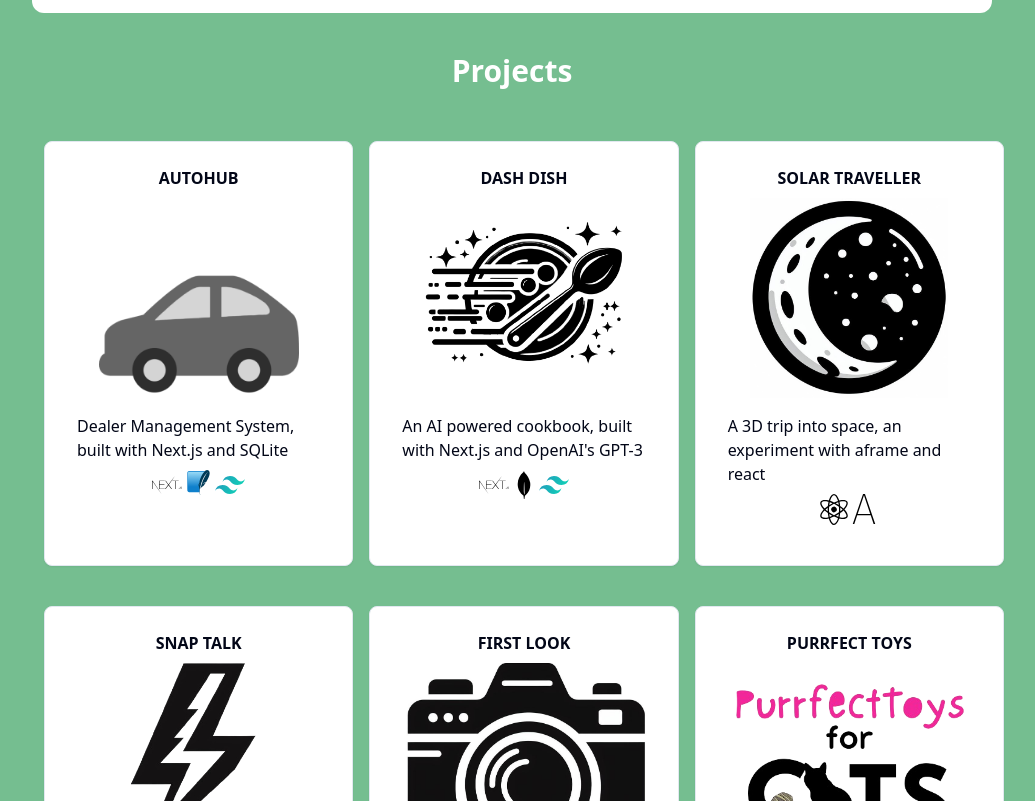
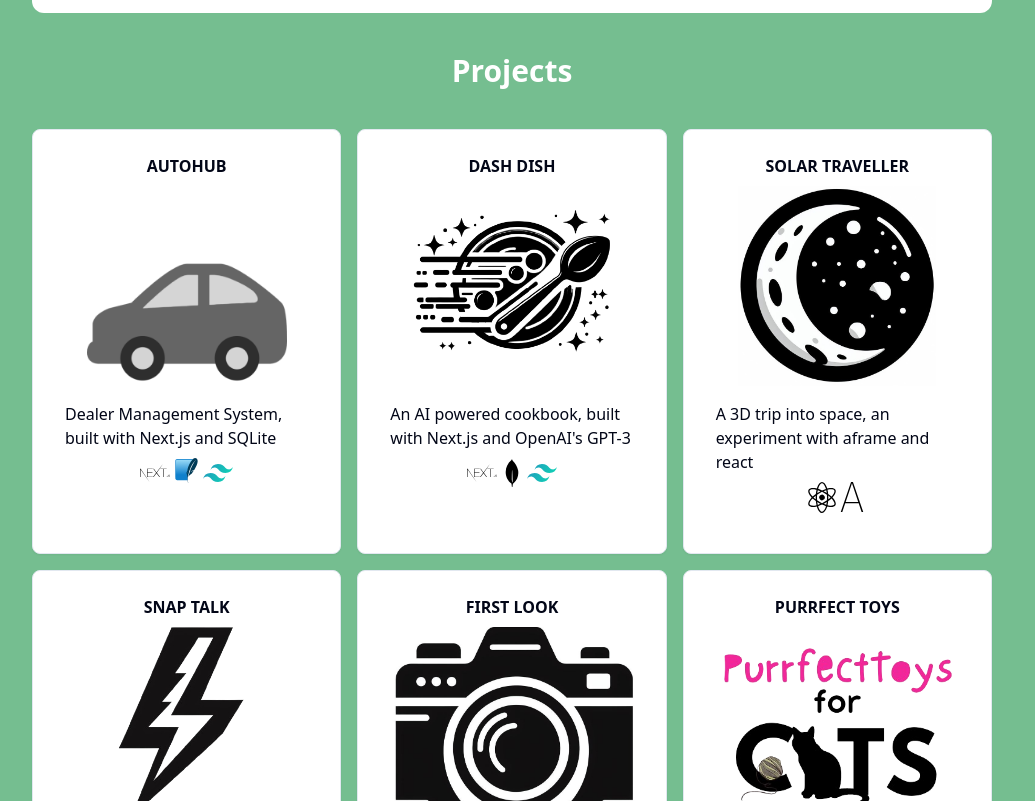
Before and after one commit to Charlotte-Greenaway/portfoliowebsite, a Next.js app: page / in a window 1280 px wide. Shown: the part 1499-2300 px from the top of the page, without its empty margins (128-1163 px from the left). Built offline with nearby package versions, Linux system fonts and the light colour scheme.

Commit message:
refactor: Remove unnecessary CSS class from ProjectComponent

```diff
--- a/src/_components/projectComponent.tsx
+++ b/src/_components/projectComponent.tsx
@@ -23,7 +23,7 @@ const ProjectComponent: React.FC<ProjectComponentProps> = ({
 }) => {
   return (
     <>
-      <Card className="py-4  w-full min-w-[250px] m-3 onHover">
+      <Card className="py-4  w-full min-w-[250px] onHover">
         <a href={link} target="_blank">
           <CardHeader className="pb-0 pt-2 px-4 flex-col items-start">
             <p className="text-tiny uppercase font-bold fit-content mx-auto">
```
